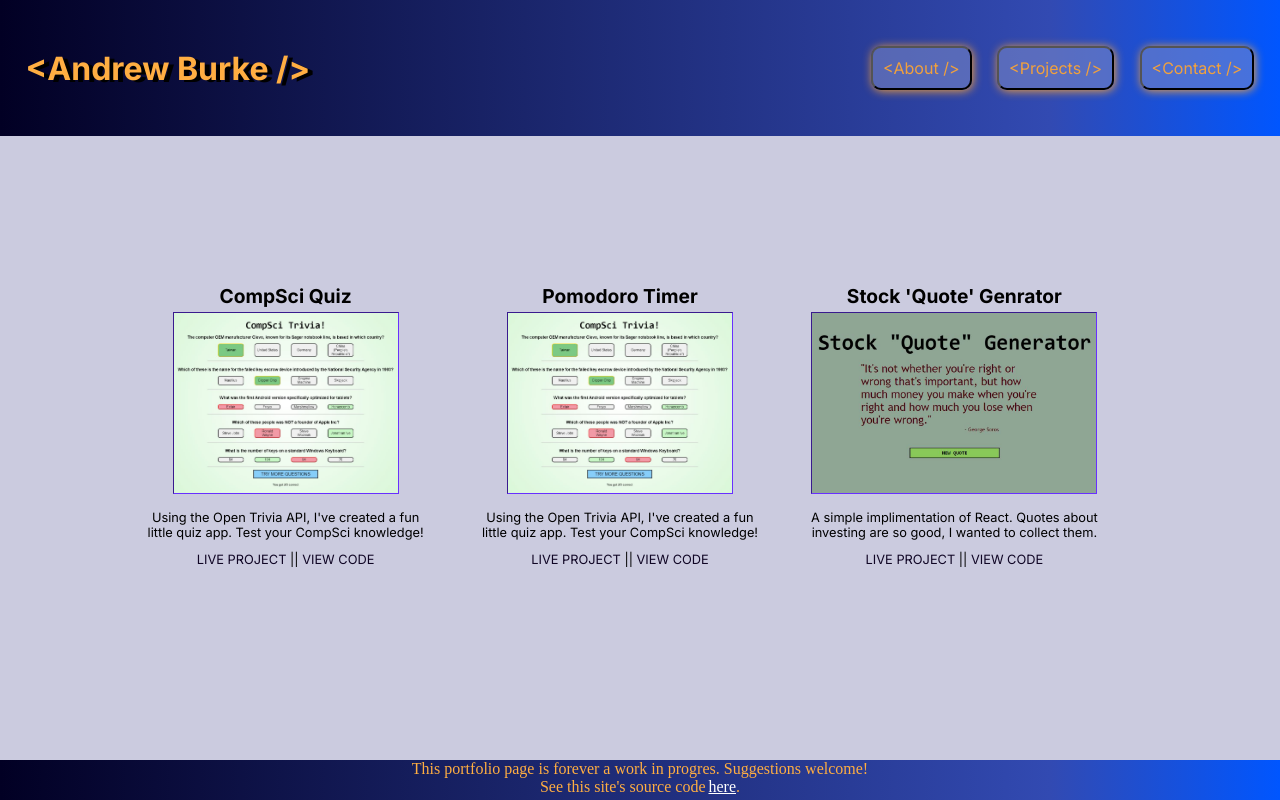
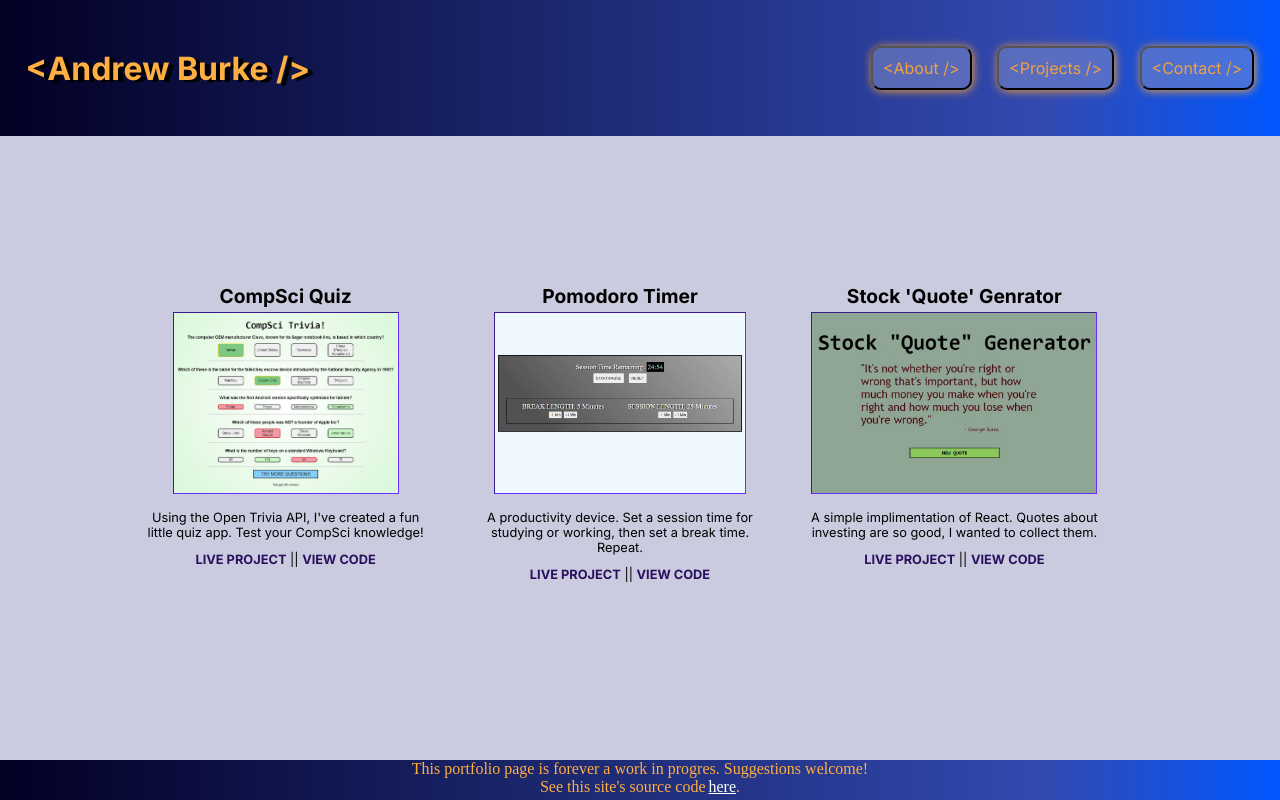
Before and after one commit to AndyTBurke/AndyBurkeDevPortfolio, a React (Vite) app: page / in a window 1280 px wide. Both pictures are taken after a click on the button "<Projects />". Built offline with nearby package versions, Linux system fonts and the light colour scheme.

Commit message:
Added pomodoro project
3rd project added to page... still working on css

```diff
--- a/src/Projects.jsx
+++ b/src/Projects.jsx
@@ -6,7 +6,9 @@ export default function Projects() {
             <div className="projects-container">
                 <div className="project">
                     <h2>CompSci Quiz</h2>
+                    <a href="https://aburke-compsci-quiz.netlify.app" target="_blank">
                     <img className="proj-img" src="src\assets\images\CompSci-project.JPG"></img>
+                    </a>
                     <p className="proj-description">Using the Open Trivia API, I've created a fun little quiz app. Test your CompSci knowledge!</p>
                     <p><a href="https://aburke-compsci-quiz.netlify.app"
                         target="_blank">LIVE PROJECT</a> || <a href="https://github.com/AndyTBurke/Comp-Sci-Quiz"
@@ -14,15 +16,19 @@ export default function Projects() {
                 </div>
                 <div className="project">
                     <h2>Pomodoro Timer</h2>
-                    <img className="proj-img" src="src\assets\images\CompSci-project.JPG"></img>
-                    <p className="proj-description">Using the Open Trivia API, I've created a fun little quiz app. Test your CompSci knowledge!</p>
-                    <p><a href=""
-                        target="_blank">LIVE PROJECT</a> || <a href=""
+                    <a href="https://aburke-pomodoro.netlify.app/" target="_blank">
+                    <img className="proj-img" src="src\assets\images\Pomodoro-img.JPG"></img>
+                    </a>
+                    <p className="proj-description">A productivity device. Set a session time for studying or working, then set a break time. Repeat.</p>
+                    <p><a href="https://aburke-pomodoro.netlify.app/"
+                        target="_blank">LIVE PROJECT</a> || <a href="https://github.com/AndyTBurke/Pomodoro"
                         target="_blank">VIEW CODE</a></p>
                 </div>
-                <div className="project">
+                <div className="project" target="_blank">
                     <h2>Stock 'Quote' Genrator</h2>
+                    <a href="https://aburke-stock-quotations.netlify.app/" target="_blank">
                     <img className="proj-img" src="src\assets\images\QuoteGen-project.JPG"></img>
+                    </a>
                     <p className="proj-description">A simple implimentation of React. Quotes about investing are so good, I wanted to collect them.</p>
                     <p><a href="https://aburke-stock-quotations.netlify.app/"
                         target="_blank">LIVE PROJECT</a> || <a href="https://github.com/AndyTBurke/Stock-Quotation-Generator"
--- a/src/index.css
+++ b/src/index.css
@@ -190,8 +190,9 @@ body {
 }
 
 .project > p > a {
-    color:#100625;
+    color:#29105f;
     text-decoration: none;
+    font-weight: bolder;
 }
 
 .project > p > a:hover {
```
Also changed, not shown: src/assets/images/Pomodoro-img.JPG (added).
